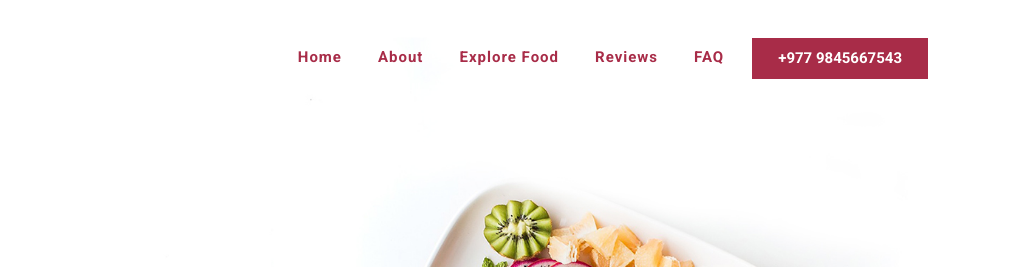
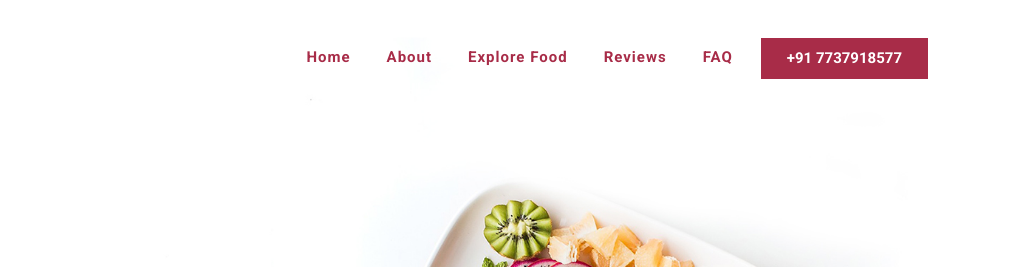
Before and after one commit to krhimanshu-0091/web-res, a plain HTML site: page index.html in a window 1280 px wide. Shown: the top 267 px of the page, 270-1280 px from the left. Drawn offline with nearby package versions, Linux system fonts and the light colour scheme.

Commit message:
Update index.html

```diff
--- a/index.html
+++ b/index.html
@@ -38,7 +38,7 @@
                   <li class="nav-item">
                     <a class="nav-link" href="#faq">FAQ</a>
                   </li>
-                  <li><button class="main-btn">+977 9845667543</button></li>
+                  <li><button class="main-btn">+91 7737918577</button></li>
                 </ul>
               </div>
             </div>
```
